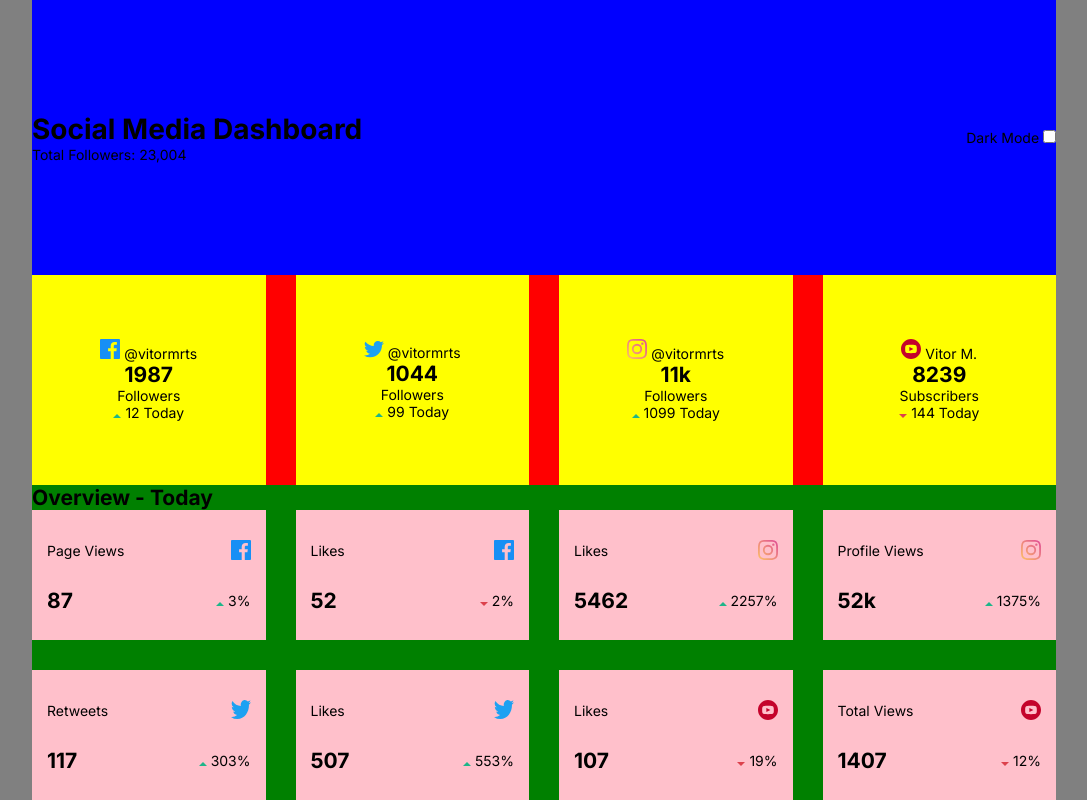
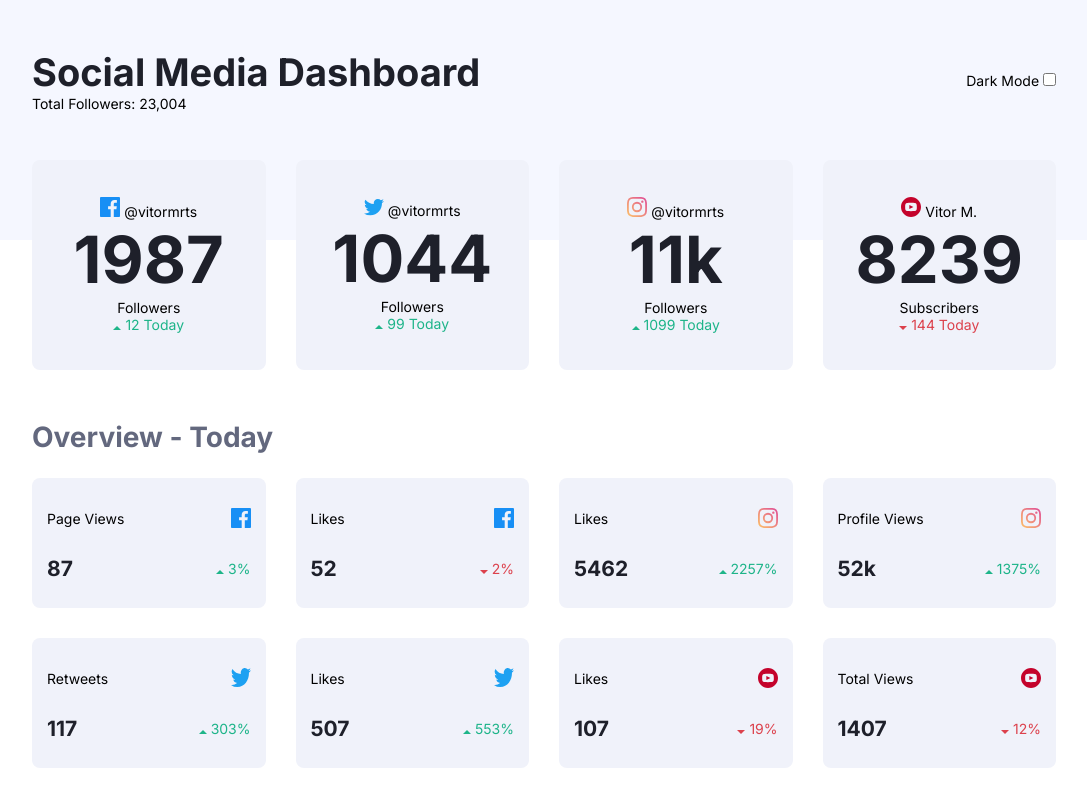
Before and after one commit to vitormrts/social-media-theme-switcher, a plain HTML site: page index.html in a window 1280 px wide. Shown: the whole page, without its empty margins (96-1183 px from the left). Drawn offline with Linux system fonts and the light colour scheme.

Commit message:
Update css

```diff
--- a/index.html
+++ b/index.html
@@ -40,7 +40,7 @@
 
             <label>
               <img src="assets/icon-up.svg" alt="up simbol">
-              <span>12 Today</span>
+              <span class="l-main__today--up">12 Today</span>
             </label>
           </div>
 
@@ -55,7 +55,7 @@
 
             <label>
               <img src="assets/icon-up.svg" alt="up icon">
-              <span>99 Today</span>
+              <span class="l-main__today--up">99 Today</span>
             </label>
           </div>
 
@@ -70,7 +70,7 @@
 
             <label>
               <img src="assets/icon-up.svg" alt="up icon">
-              <span>1099 Today</span>
+              <span class="l-main__today--up">1099 Today</span>
             </label>
           </div>
 
@@ -85,11 +85,11 @@
 
             <label>
               <img src="assets/icon-down.svg" alt="down icon">
-              <span>144 Today</span>
+              <span class="l-main__today--down">144 Today</span>
             </label>
           </div>
         </section>
-        <h2>Overview - Today</h2>
+        <h2 id="overview-today">Overview - Today</h2>
         <section class="l-main__c-overview">
           <div class="l-main__c-overview__card">
             <label class="l-main__c-overview__card__info">
@@ -101,7 +101,7 @@
               <h2>87</h2>
               <label class="l-main__c-overview__status">
                 <img src="assets/icon-up.svg" alt="up icon">
-                <span>3%</span>
+                <span class="l-main__today--up">3%</span>
               </label>
             </div>
           </div>
@@ -116,7 +116,7 @@
               <h2>52</h2>
               <label class="l-main__c-overview__status">
                 <img src="assets/icon-down.svg" alt="down icon">
-                <span>2%</span>
+                <span class="l-main__today--down">2%</span>
               </label>
             </div>
           </div>
@@ -131,7 +131,7 @@
               <h2>5462</h2>
               <label class="l-main__c-overview__status">
                 <img src="assets/icon-up.svg" alt="">
-                <span>2257%</span>
+                <span class="l-main__today--up">2257%</span>
               </label>
             </div>
           </div>
@@ -146,7 +146,7 @@
               <h2>52k</h2>
               <label class="l-main__c-overview__status">
                 <img src="assets/icon-up.svg" alt="up icon">
-                <span>1375%</span>
+                <span class="l-main__today--up">1375%</span>
               </label>
             </div>
           </div>
@@ -161,7 +161,7 @@
               <h2>117</h2>
               <label class="l-main__c-overview__status">
                 <img src="assets/icon-up.svg" alt="up icon">
-                <span>303%</span>
+                <span class="l-main__today--up">303%</span>
               </label>
             </div>
           </div>
@@ -176,7 +176,7 @@
               <h2>507</h2>
               <label class="l-main__c-overview__status">
                 <img src="assets/icon-up.svg" alt="up icon">
-                <span>553%</span>
+                <span class="l-main__today--up">553%</span>
               </label>
             </div>
           </div>
@@ -191,7 +191,7 @@
               <h2>107</h2>
               <label class="l-main__c-overview__status">
                 <img src="assets/icon-down.svg" alt="down icon">
-                <span>19%</span>
+                <span class="l-main__today--down">19%</span>
               </label>
             </div>
           </div>
@@ -206,7 +206,7 @@
               <h2>1407</h2>
               <label class="l-main__c-overview__status">
                 <img src="assets/icon-down.svg" alt="down icon">
-                <span>12%</span>
+                <span class="l-main__today--down">12%</span>
               </label>
             </div>
           </div>
--- a/sass/layout/_l-header.scss
+++ b/sass/layout/_l-header.scss
@@ -2,10 +2,16 @@
     position: relative;
     flex: 1;
     display: flex;
-    background-color: blue;
+    background-color: var(--color-l-top);
     align-items: center;
-    min-height: 100px;
-    max-height: 300px;
+    max-height: 100px;
+    margin-top: 30px;
+    margin-bottom: 30px;
+
+    h1 {
+        color: var(--color-l-text-primary);
+        font-size: 3.8rem;
+    }
 
     @include breakpoint(830) {
         display: block;
--- a/sass/layout/_l-main.scss
+++ b/sass/layout/_l-main.scss
@@ -4,12 +4,29 @@
     display: flex;
     flex-direction: column;
 
+    &__today--up {
+        color: var(--color-green);
+    }
+
+    &__today--down {
+        color: var(--color-red)
+    }
+
+    h2 {
+        color: var(--color-l-text-primary);
+    }
+
     &__c-followers {
-        background-color: red;
+        // background-color: red;
         display: grid;
         grid-template-columns: repeat(auto-fill, minmax(200px, auto));
         column-gap: 30px;
         row-gap: 30px;
+
+
+        h2 {
+            font-size: 6.5rem;
+        }
 
         @include breakpoint(1225) {
             grid-template-columns: repeat(2, 1fr);
@@ -22,7 +39,8 @@
         }
 
         &__card {
-            background-color: yellow;
+            border-radius: 8px;
+            background-color: var(--color-l-card);
             display: flex;
             align-items: center;
             flex-direction: column;
@@ -41,6 +59,10 @@
             @include breakpoint(630) {
                 height: 380px;
             }
+
+            label {
+
+            }
         }
     }
 
@@ -51,6 +73,16 @@
         column-gap: 30px;
         row-gap: 30px;
 
+        @include breakpoint(1225) {
+            grid-template-columns: repeat(2, 1fr);
+            grid-template-rows: repeat(4, 1fr);
+        }
+
+        @include breakpoint(720) {
+            grid-template-columns: repeat(1, 1fr);
+            grid-template-rows: repeat(4, 1fr);
+        }
+
         &__status {
             text-align: end;
             align-self: center;
@@ -59,7 +91,8 @@
         &__card {
             padding: 15px;
             height: 130px;
-            background-color: pink;
+            border-radius: 8px;
+            background-color: var(--color-l-card);
             display: flex;
             flex-direction: column;
 
@@ -88,4 +121,11 @@
             }
         }
     }
+
+    #overview-today {
+        color: var(--color-l-text-secondary);
+        margin-top: 50px;
+        margin-bottom: 24px;
+        font-size: 2.8rem;
+    }
 }
--- a/sass/style.scss
+++ b/sass/style.scss
@@ -1,6 +1,29 @@
+$light-colors: (
+    "l-card": hsl(227, 47%, 96%),
+    "l-bg": hsl(0, 0%, 100%),
+    "l-top": hsl(225, 100%, 98%),
+    "l-text-secondary": hsl(228, 12%, 44%),
+    "l-text-primary": hsl(230, 17%, 14%)
+);
+
+$updown-colors: (
+    "green": hsl(163, 72%, 41%),
+    "red": hsl(356, 69%, 56%)
+);
+
 @import "abstract/breakpoint";
 @import "layout/l-header";
 @import "layout/l-main";
+
+:root {
+    @each $name, $color in $light-colors {
+        --color-#{$name}: #{$color};
+    }
+
+    @each $name, $color in $updown-colors {
+        --color-#{$name}: #{$color};
+    }
+}
 
 * {
     padding: 0;
@@ -13,15 +36,25 @@ html {
 }
 
 .container {
-    background-color: gray;
+    position: relative;
+    background-color: var(--color-l-bg);
     height: 100vh;
     font-family: Inter;
     display: flex;
     font-size: 1.4rem;
+
+    &::before {
+        content: '';
+        height: 240px;
+        background-color: var(--color-l-top);
+        width: 100%;
+        position: absolute;
+        border-radius: 0 16px;
+    }
 }
 
 .content {
-    background-color: green;
+    // background-color: green;
     width: 80%;
     display: flex;
     height: auto;
```
Also changed, not shown: sass/style.css, 1 other file.
